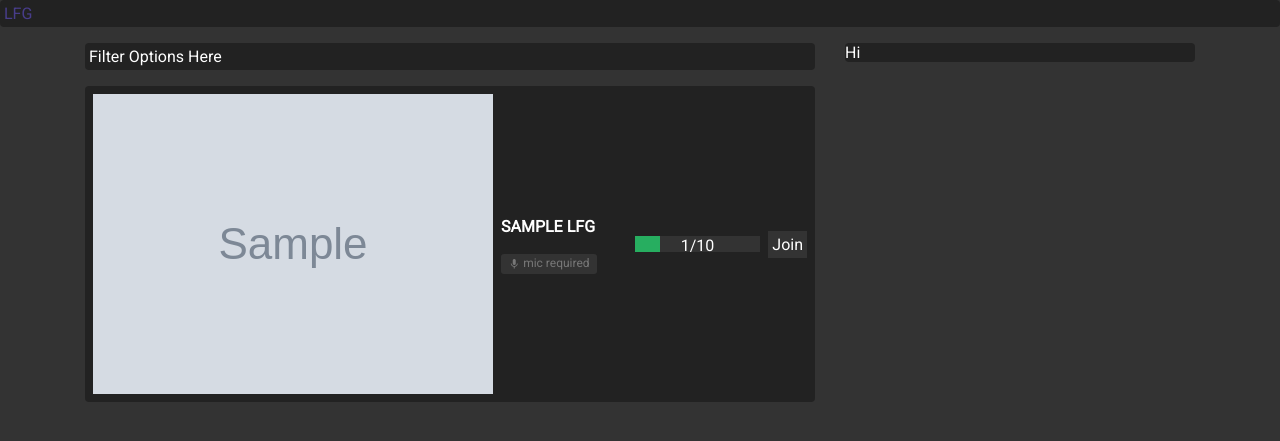
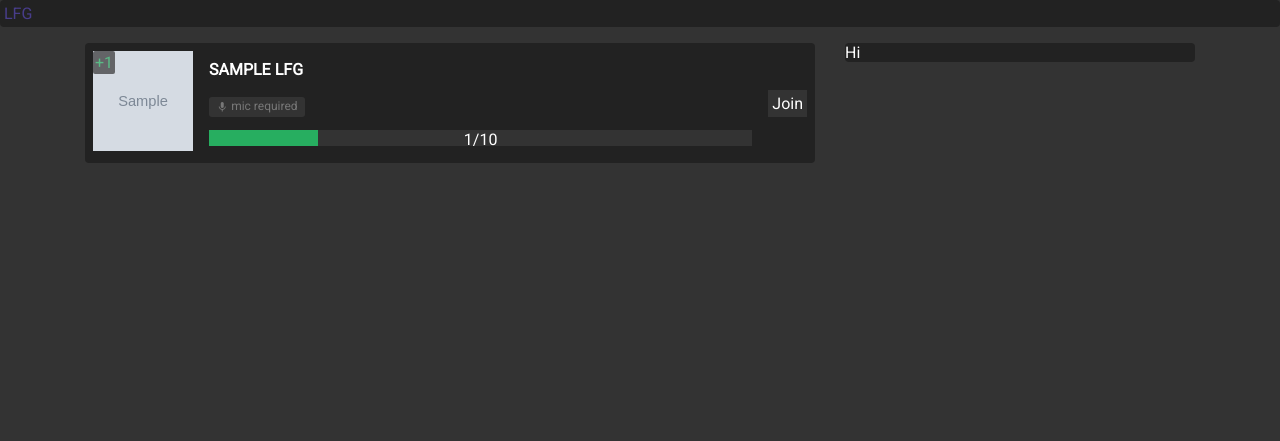
Before and after one commit to cranium/lfg, a Flask app: template templates/list.jinja2 in a window 1280 px wide. Shown: the top 441 px of the page. Run offline with Flask 2, Linux system fonts and the light colour scheme; the template is opened without the code that fills it: most values are stand-ins (such as "Sample title", 1, 10 or a date in 2020); grey boxes marked "Sample" are stand-in pictures.

Commit message:
completely change layout, add karma number to avatar, remove description, add tags

```diff
--- a/app.py
+++ b/app.py
@@ -83,7 +83,7 @@ def index():
             pipeline.hgetall('LFG:' + lfg_id)
         lfgs = pipeline.execute()
 
-    avatar_url = "https://steamcdn-a.akamaihd.net/steamcommunity/public/images/avatars/63/63eeef78bdec22e51e43064a47ab0eb7764629be_medium.jpg"
+    avatar_url = "https://steamcdn-a.akamaihd.net/steamcommunity/public/images/avatars/63/63eeef78bdec22e51e43064a47ab0eb7764629be_full.jpg"
 
     return render_template('list.jinja2', lfgs=lfgs, avatar_url=avatar_url)
 
--- a/static/style.css
+++ b/static/style.css
@@ -22,6 +22,10 @@ body {
 
 .lfg--padding-1 {
     padding: 4px;
+}
+
+.lfg--padding-2 {
+    padding: 8px;
 }
 
 .lfg--margin-0 {
@@ -76,6 +80,7 @@ body {
 .lfg--flex-column {
     display: flex;
     flex-direction: column;
+
 }
 
 .lfg--flex-row > div {
@@ -161,3 +166,13 @@ input, textarea {
     font-size: 1em;
     vertical-align: middle;
 }
+
+.lfg--image-caption-top-left {
+    position: absolute;
+    top: 0;
+    left: 0;
+    background-color: #333333;
+    border-radius: 2px;
+    padding: 2px;
+    opacity: .7;
+}
--- a/templates/list.jinja2
+++ b/templates/list.jinja2
@@ -1,22 +1,22 @@
 {% extends "page.jinja2" %}
 {% block content %}
-    <div class="lfg--block lfg--padding-1 lfg--margin-bottom-4">
-        Filter Options Here
-    </div>
     {% for lfg in lfgs %}
         <div class="lfg--block lfg--padding-1 lfg--margin-bottom-4">
             <div class="lfg--flex-row">
                 <div class="lfg--position-relative">
-                    <img class="lfg--display-block" src="{{ avatar_url }}">
+                    <img class="lfg--display-block-" src="{{ avatar_url }}" width="100" height="100">
+                    <span class="lfg--image-caption-top-left lfg--color-success">+1</span>
                 </div>
-                <div class="lfg--flex-grow-1 lfg--flex-basis-0">
-                    <p class="lfg--text-uppercase lfg--text-bold">{{ lfg["name"] }}</p>
-                    <p class="lfg--color-secondary"><span class="lfg--tag"><i class="material-icons lfg--tag-icon">mic</i> mic required</span></p>
-                </div>
-                <div class="lfg--flex-grow-1 lfg--flex-basis-0">
-                    <div class="lfg--progress-bar-outer lfg--position-relative">
-                        <span class="lfg--progress-bar-label">1/10</span>
-                        <div class="lfg--progress-bar-inner" style="width: 20%"></div>
+                <div class="lfg--flex-grow-1 lfg--flex-basis-0" style="height: 100%">
+                    <p class="lfg--margin-0 lfg--padding-2 lfg--text-uppercase lfg--text-bold">{{ lfg["name"] }}</p>
+                    <p class="lfg--margin-0 lfg--padding-2 lfg--color-secondary">
+                        <span class="lfg--tag"><i class="material-icons lfg--tag-icon">mic</i> mic required</span>
+                    </p>
+                    <div class="lfg--margin-0 lfg--padding-2">
+                        <div class="lfg--progress-bar-outer lfg--position-relative">
+                            <span class="lfg--progress-bar-label">1/10</span>
+                            <div class="lfg--progress-bar-inner" style="width: 20%"></div>
+                        </div>
                     </div>
                 </div>
                 <div class="lfg--text-right">
```
